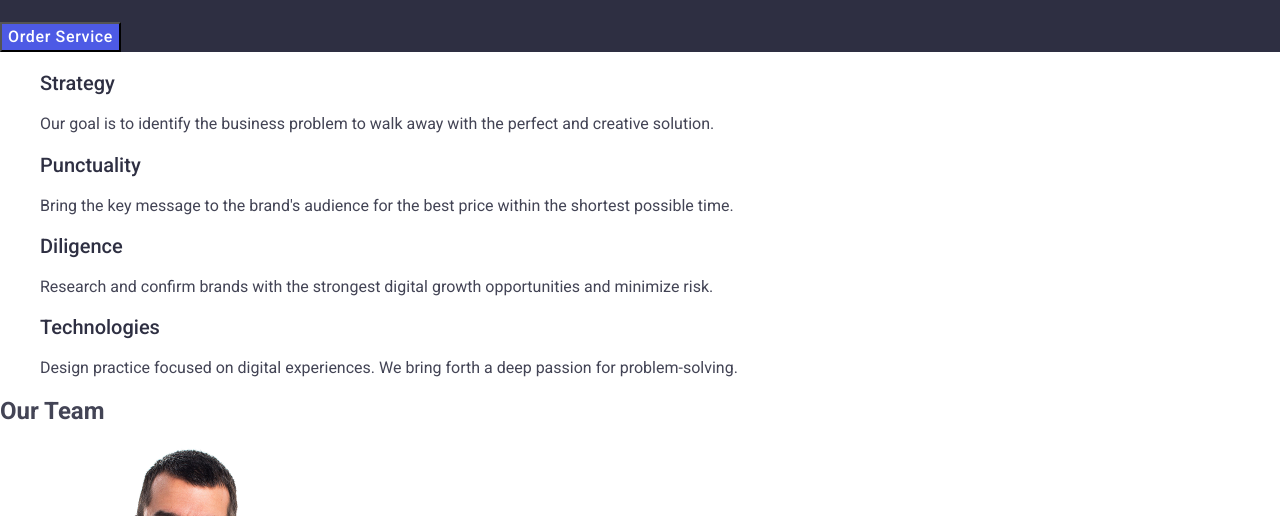
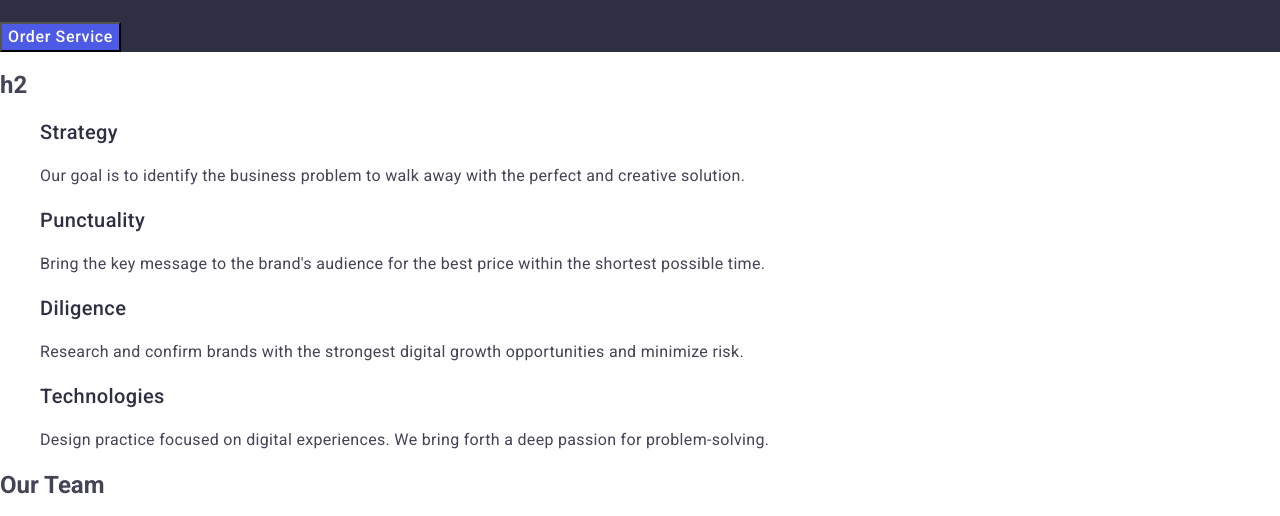
Before and after one commit to big-badaboom/goit-markup-hw-02, a plain HTML site: page index.html in a window 1280 px wide. Shown: the part 272-788 px from the top of the page. Drawn offline with nearby package versions, Linux system fonts and the light colour scheme.

Commit message:
changed section 2

```diff
--- a/css/styles.css
+++ b/css/styles.css
@@ -88,11 +88,15 @@ ul {
 .features__item-title {
   font-weight: 500;
   font-size: 20px;
+  line-height: 1.2;
+  letter-spacing: 0.02em;
   color: #2e2f42;
 }
 
 .features__item-text {
   font-size: 16px;
+  line-height: 1.5;
+  letter-spacing: 0.02em;
   color: #434455;
 }
 
--- a/index.html
+++ b/index.html
@@ -51,6 +51,7 @@
       </section>
 
       <section class="features">
+        <h2>h2</h2>
         <ul>
           <li class="features__item">
             <h3 class="features__item-title">Strategy</h3>
```
